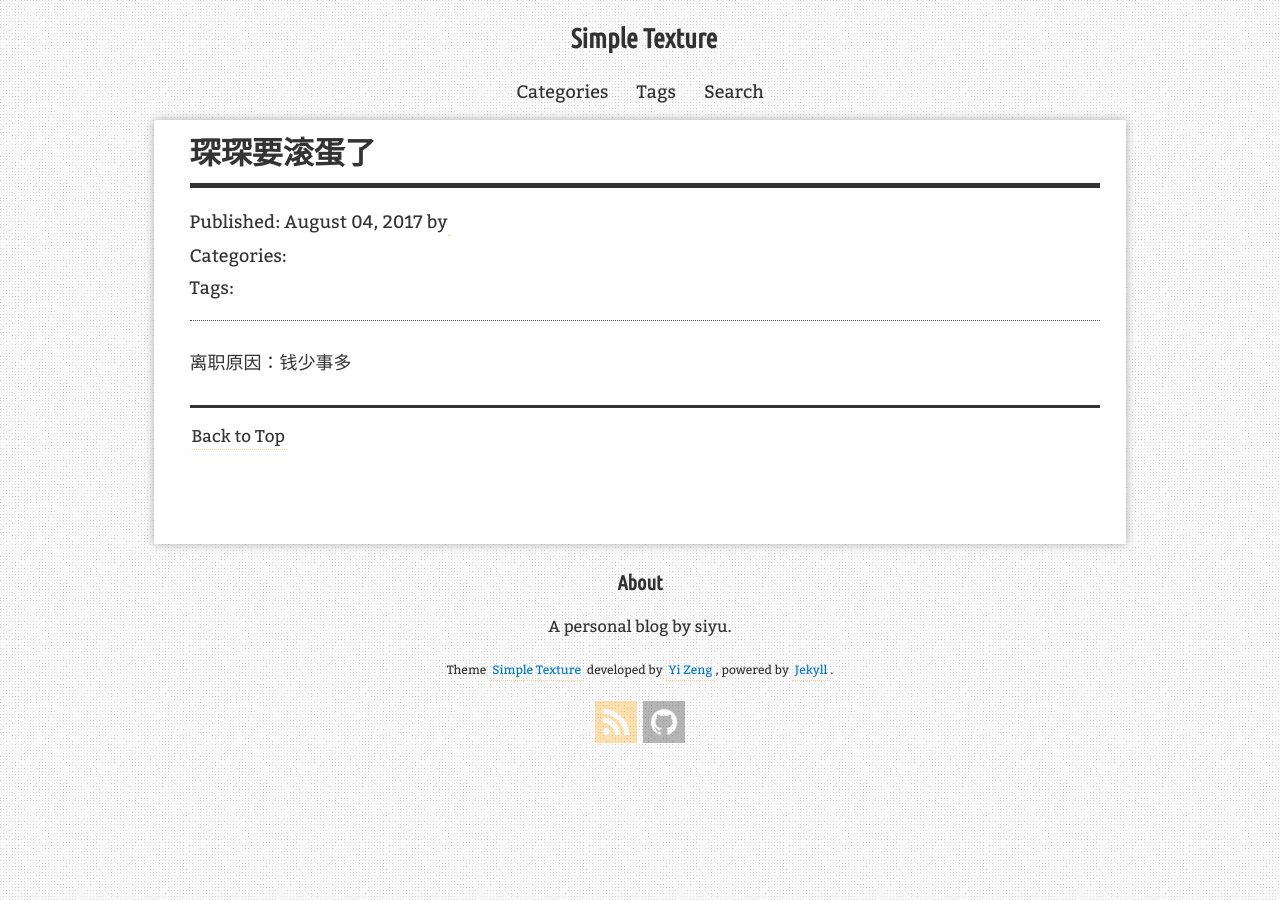
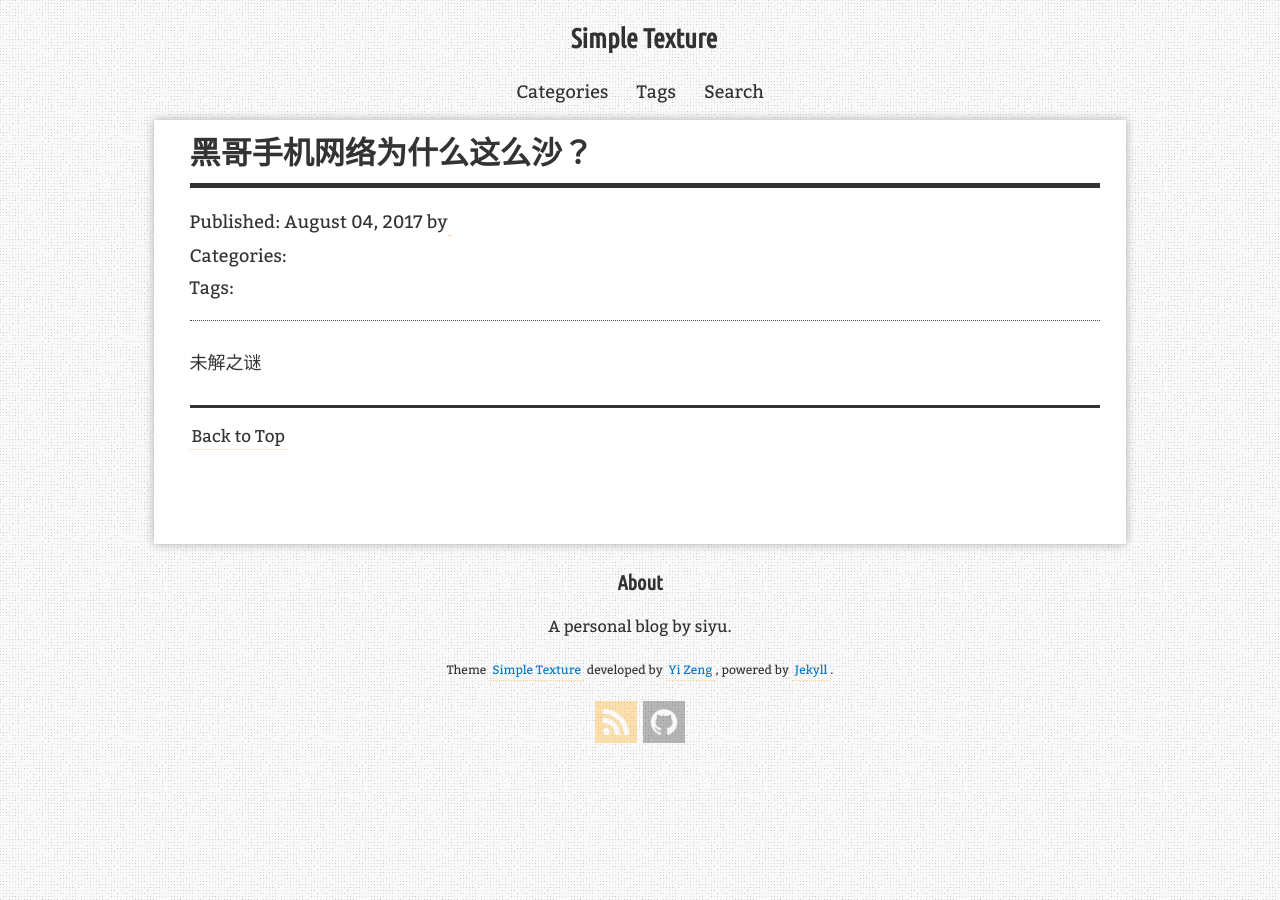
Before and after one commit to syx6/personal-blog, a Jekyll site: the page built from _posts/2017-08-04-hello-world.md, in a window 1280 px wide. Built offline with Jekyll 4.4.1, drawn with Linux system fonts in a browser that asks for light colours; nearby versions of some CDN libraries; comment, search, counter and statistics services are not loaded.

Commit message:
second post

```diff
--- a/_posts/2017-08-04-hello-world.md
+++ b/_posts/2017-08-04-hello-world.md
@@ -1,10 +1,10 @@
 ---
 layout: post
-title: "琛琛要滚蛋了"
+title: "黑哥手机网络为什么这么沙？"
 description: "The first 'Hello world' post for Simple Texture theme."
 #categories: [uncategorized]
 #tags: [random, jekyll]
 redirect_from:
   - /2018/08/04/
 ---
-离职原因：钱少事多
+未解之谜
```
